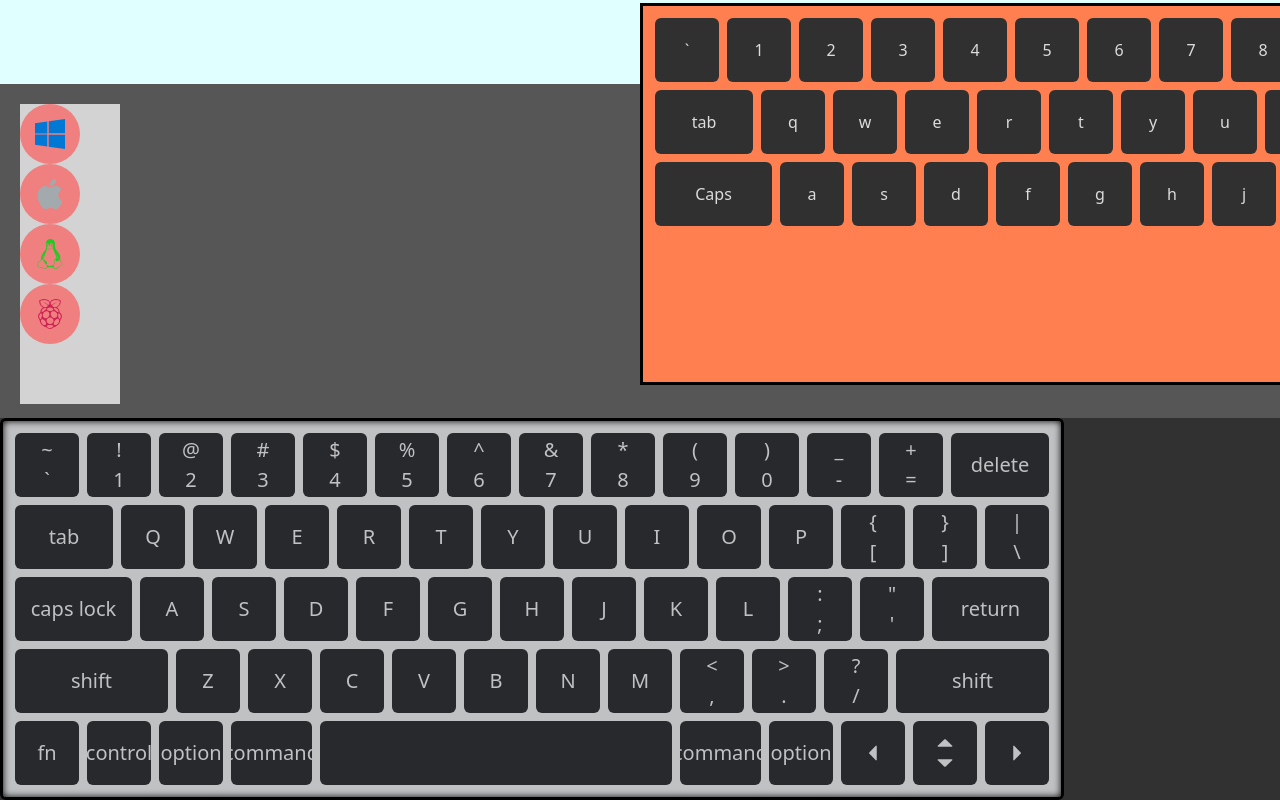
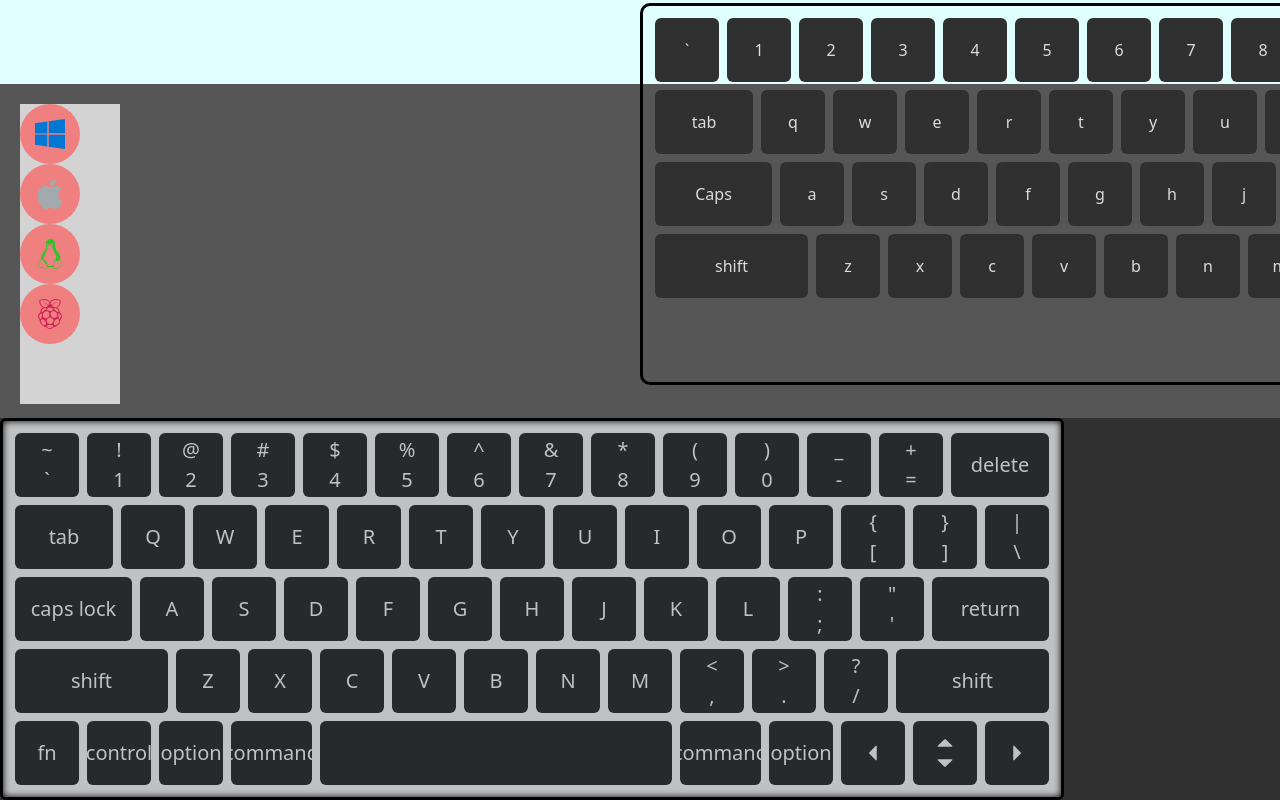
Before and after one commit to Hasuzawa/virtual-keyboard, a React (Create React App) app: page / in a window 1280 px wide. Shown: the top 800 px of the page. Built offline with nearby package versions, Linux system fonts and the light colour scheme.

Commit message:
shift, caplock, os toggle working

```diff
--- a/src/App.tsx
+++ b/src/App.tsx
@@ -3,14 +3,32 @@ import styled from "styled-components"
 import DragZone from "./component/DragZone"
 import Display from "./component/Display"
 import KeyCap from "./component/KeyCap"
+import { useAppDispatch, useAppSelector } from "./store/useStore"
+import { handleKeyDown, handleKeyUp } from "./store/keyboardSlice"
+import { KeyboardEvent } from "react"
 
 interface AppProps {
 	className?: string
 	children?: React.ReactNode
 }
 const rawApp = (props: AppProps) => {
+	const dispatch = useAppDispatch()
+
+	const onKeyDown = <T,>(e: KeyboardEvent<T>) =>
+		dispatch(handleKeyDown(e.key as any))
+	const onKeyUp = (e: KeyboardEvent) => dispatch(handleKeyUp(e.key as any))
+
 	return (
-		<main className={props.className}>
+		<main
+			className={props.className}
+			tabIndex={-1}
+			onKeyDown={(e: KeyboardEvent<HTMLElement>) =>
+				dispatch(handleKeyDown(e.key as any))
+			}
+			onKeyUp={(e: KeyboardEvent<HTMLElement>) =>
+				dispatch(handleKeyUp(e.key as any))
+			}
+		>
 			{/* <div>
                 <textarea />
             </div>
--- a/src/component/KeyCap.tsx
+++ b/src/component/KeyCap.tsx
@@ -1,6 +1,12 @@
 import styled, { css } from "styled-components"
 import { StyledComponent } from "../type"
 import { motion } from "framer-motion"
+import { useAppDispatch, useAppSelector } from "../store/useStore"
+import {
+	handleKeyDown,
+	handleKeyUp,
+	selectDisplayUpperCase,
+} from "../store/keyboardSlice"
 
 interface KeyCapProps extends StyledComponent {
 	lowerCase: string
@@ -12,15 +18,25 @@ interface KeyCapProps extends StyledComponent {
 
 const RawKeyCap = (props: KeyCapProps) => {
 	const { lowerCase, upperCase, className } = props
-	// const shifting
-	// cap lock
+	const dispatch = useAppDispatch()
+	const displayUpperCase = useAppSelector(selectDisplayUpperCase)
 
-	return <motion.button className={className}>{lowerCase}</motion.button>
+	const handleActive = (key: string) => dispatch(handleKeyDown(key as any))
+
+	return (
+		<motion.button
+			className={className}
+			onClick={() => handleActive(lowerCase)}
+		>
+			{displayUpperCase ? upperCase : lowerCase}
+		</motion.button>
+	)
 }
 
 const KeyCap = styled(RawKeyCap)`
 	width: ${(props) => props.width ?? 64}px;
 	height: 64px;
+	font-size: 16px;
 
 	/* display: flex;
 	flex-direction: column;
--- a/src/component/Keyboard.tsx
+++ b/src/component/Keyboard.tsx
@@ -13,6 +13,7 @@ enum KeyWidth {
 	STANDARD = 64,
 	TAB_DEL = 98,
 	CAP_RETURN = 117,
+	SHIFT = 153,
 }
 
 const RawKeyboard = forwardRef<HTMLDivElement, KeyboardProps>((props, ref) => {
@@ -85,14 +86,36 @@ const RawKeyboard = forwardRef<HTMLDivElement, KeyboardProps>((props, ref) => {
 					upperCase="return"
 					width={KeyWidth.CAP_RETURN}
 				/>
+
+				<KeyCap
+					lowerCase="shift"
+					upperCase="shift"
+					width={KeyWidth.SHIFT}
+				/>
+				<KeyCap lowerCase="z" upperCase="Z" />
+				<KeyCap lowerCase="x" upperCase="X" />
+				<KeyCap lowerCase="c" upperCase="C" />
+				<KeyCap lowerCase="v" upperCase="V" />
+				<KeyCap lowerCase="b" upperCase="B" />
+				<KeyCap lowerCase="n" upperCase="N" />
+				<KeyCap lowerCase="m" upperCase="M" />
+				<KeyCap lowerCase="," upperCase="<" />
+
+				<KeyCap lowerCase="." upperCase=">" />
+				<KeyCap lowerCase="/" upperCase="?" />
+				<KeyCap
+					lowerCase="shift"
+					upperCase="shift"
+					width={KeyWidth.SHIFT}
+				/>
 			</motion.div>
 		</ThemeProvider>
 	)
 })
 
 const Keyboard = styled(RawKeyboard)`
-	width: 1000px;
-	height: 400px;
+	/* width: 1000px;
+	height: 400px; */
 	display: inline-flex;
 	justify-content: flex-start;
 	align-items: flex-start;
@@ -101,6 +124,7 @@ const Keyboard = styled(RawKeyboard)`
 	position: absolute;
 	left: 50%;
 	border: 3px solid black;
+	border-radius: 10px;
 	padding: 12px;
 	width: 1064px;
 	height: 382px;
@@ -111,7 +135,8 @@ const Keyboard = styled(RawKeyboard)`
 	bottom: 10%;
 	flex-flow: row wrap;
 
-	background-color: coral;
+	background-color: ${(props) => props.theme.keyboardBackgroundColor};
+	/* background-color: red; */
 `
 
 export default Keyboard
--- a/src/component/OSButton.tsx
+++ b/src/component/OSButton.tsx
@@ -1,7 +1,7 @@
 import styled from "styled-components"
 import { StyledComponent, OS } from "../type"
 import { useAppDispatch, useAppSelector } from "../store/useStore"
-import { selectOS } from "../store/keyboardSlice"
+import { selectOS, setOS } from "../store/keyboardSlice"
 import { BsWindows, BsApple } from "react-icons/bs"
 import { FaLinux, FaRaspberryPi } from "react-icons/fa"
 
@@ -19,6 +19,7 @@ const iconSize = 30
 
 const RawOSButton = (props: OSButtonProps) => {
 	const os = useAppSelector(selectOS)
+	const dispatch = useAppDispatch()
 
 	const renderIcon = () => {
 		switch (props.os) {
@@ -33,7 +34,14 @@ const RawOSButton = (props: OSButtonProps) => {
 				return <FaRaspberryPi size={iconSize} color={raspberryColor} />
 		}
 	}
-	return <button className={props.className}>{renderIcon()}</button>
+	return (
+		<button
+			className={props.className}
+			onClick={() => dispatch(setOS(props.os))}
+		>
+			{renderIcon()}
+		</button>
+	)
 }
 
 export const OSButton = styled(RawOSButton)`
--- a/src/store/keyboardSlice.ts
+++ b/src/store/keyboardSlice.ts
@@ -2,7 +2,20 @@ import { createSlice, PayloadAction } from "@reduxjs/toolkit"
 import { RootState } from "./store"
 import { OS } from "../type"
 
-type Key = "`" | "1" | "2" | "3" | "4" | "5" | "6" | "7" | "8" | "9" | "0"
+type Key =
+	| "`"
+	| "1"
+	| "2"
+	| "3"
+	| "4"
+	| "5"
+	| "6"
+	| "7"
+	| "8"
+	| "9"
+	| "0"
+	| "Shift"
+	| "CapsLock"
 
 interface keyboardState {
 	capLock: boolean
@@ -17,6 +30,8 @@ const initialState: keyboardState = {
 	shifting: false,
 
 	heldKey: new Map([
+		["Shift", false],
+		["CapsLock", false],
 		["`", false],
 		["1", false],
 		["2", false],
@@ -37,12 +52,14 @@ const keyboardSlice = createSlice({
 	name: "keyboard",
 	initialState,
 	reducers: {
-		handleKeyPress: (state, action: PayloadAction<Key>) => {
+		handleKeyDown: (state, action: PayloadAction<Key>) => {
+			console.log(`${action.payload} pressed !`)
 			if (state.heldKey.get(action.payload) !== undefined) {
 				state.heldKey.set(action.payload, true)
 			}
 		},
-		handleKeyRelease: (state, action: PayloadAction<Key>) => {
+		handleKeyUp: (state, action: PayloadAction<Key>) => {
+			console.log(`${action.payload} released !`)
 			if (state.heldKey.get(action.payload) !== undefined) {
 				state.heldKey.set(action.payload, false)
 			}
@@ -54,6 +71,20 @@ const keyboardSlice = createSlice({
 })
 
 export default keyboardSlice.reducer
-export const { handleKeyPress, handleKeyRelease, setOS } = keyboardSlice.actions
+export const { handleKeyDown, handleKeyUp, setOS } = keyboardSlice.actions
 
 export const selectOS = (state: RootState) => state.keyboard.os
+export const selectShift = (state: RootState) =>
+	state.keyboard.heldKey.get("Shift") ?? false
+export const selectCapsLock = (state: RootState) =>
+	state.keyboard.heldKey.get("CapsLock") ?? false
+
+/*
+obviously a derived result, but doing it here can save some event emit and logic in component
+*/
+export const selectDisplayUpperCase = (state: RootState) => {
+	const { heldKey } = state.keyboard
+	return (
+		(heldKey.get("Shift") ?? false) !== (heldKey.get("CapsLock") ?? false)
+	)
+}
--- a/src/store/store.ts
+++ b/src/store/store.ts
@@ -1,5 +1,9 @@
 import { configureStore, ThunkAction, Action } from "@reduxjs/toolkit"
 import keyboardReducer from "./keyboardSlice"
+
+import { enableMapSet } from "immer"
+
+enableMapSet()
 
 export const store = configureStore({
 	reducer: {
--- a/src/theme/theme.ts
+++ b/src/theme/theme.ts
@@ -10,12 +10,13 @@ type KeyboardTheme = {
 const windows: KeyboardTheme = {
 	keyCapColor: "#dcdcdc",
 	keyCapBackgroundColor: "#303030",
-	keyboardBackgroundColor: "#303030",
+	keyboardBackgroundColor: "red",
 }
 
 const mac = {
 	keyCapColor: "white",
 	keyCapBackgroundColor: "black",
+	keyboardBackgroundColor: "",
 }
 
 const linux = {
```
Also changed, not shown: 1 other file (tests, documents, lock files or other folders).
